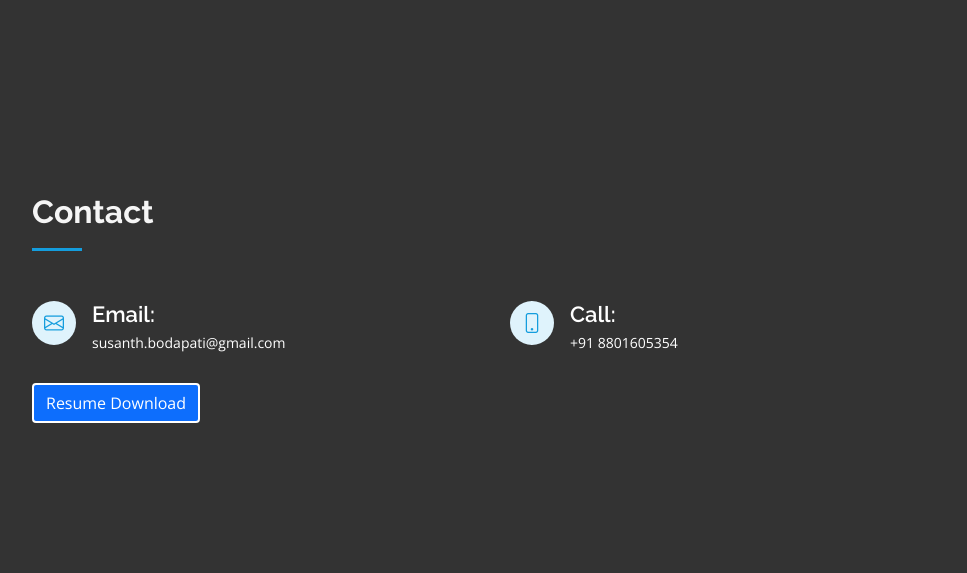
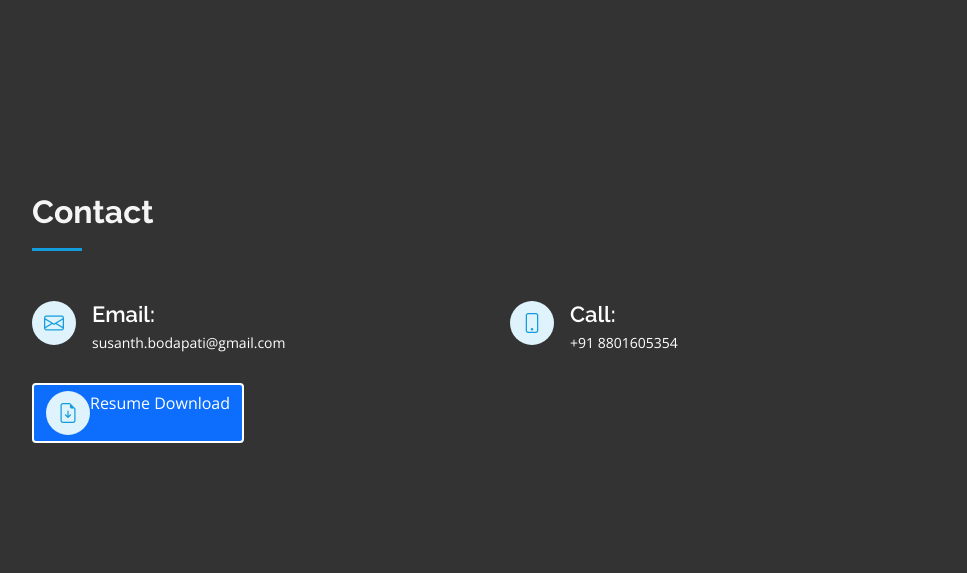
Before and after one commit to ssbodapati/profile, a plain HTML site: page index.html in a window 1280 px wide. Shown: the part 3732-4305 px from the top of the page, without its empty margins (292-1259 px from the left). Drawn offline with nearby package versions, Linux system fonts and the light colour scheme.

Commit message:
Resume Download button

```diff
--- a/index.html
+++ b/index.html
@@ -468,7 +468,7 @@
           </div>
 
           </div>
-          <a href="assets/resume.pdf" download="ssbodapati_resume"><button class="btn btn-primary" style="border:solid white 2px;">Resume Download</button></a>
+          <a href="assets/resume.pdf" download="ssbodapati_resume"><button class="btn btn-primary" style="border:solid white 2px;">Resume Download<i class="bi bi-file-earmark-arrow-down"></i></button></a>
         </div>
 
       </div>
```
